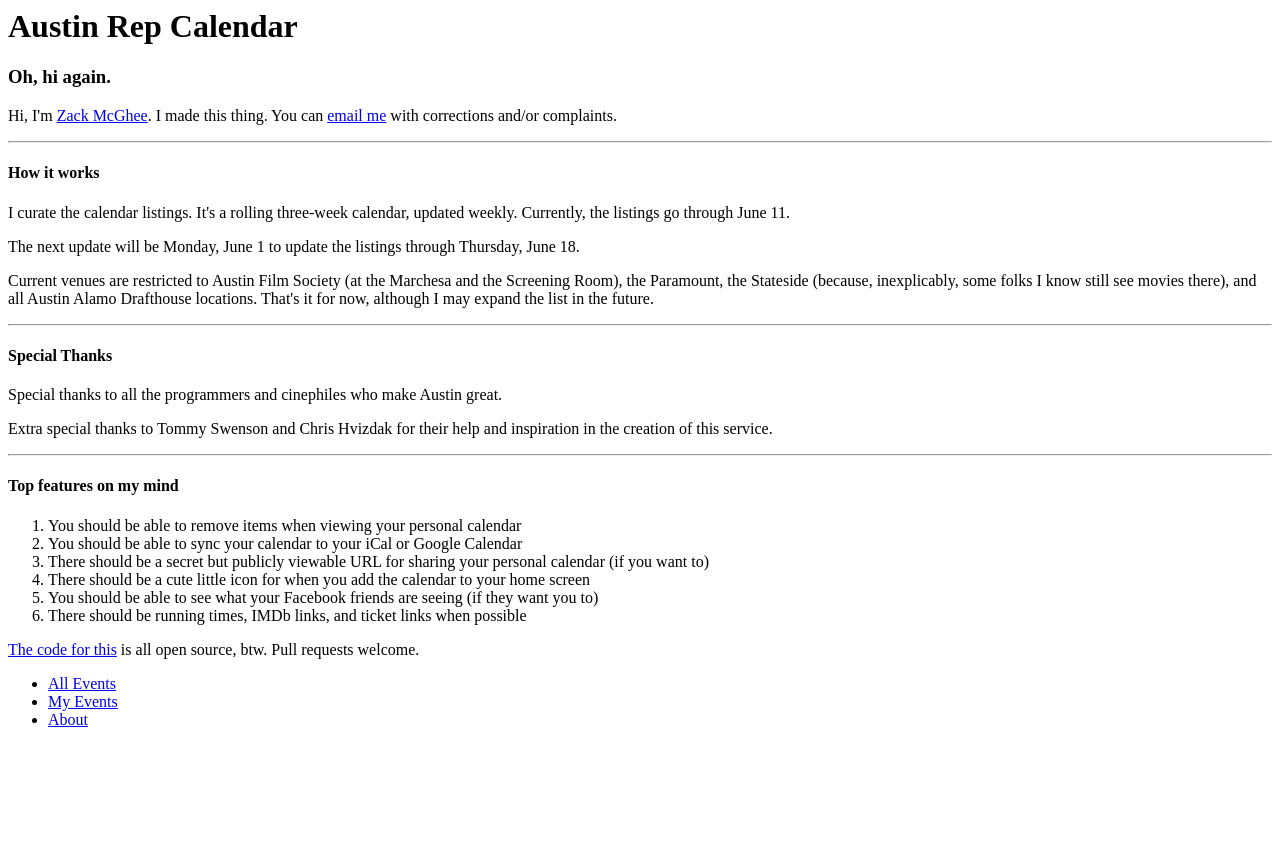
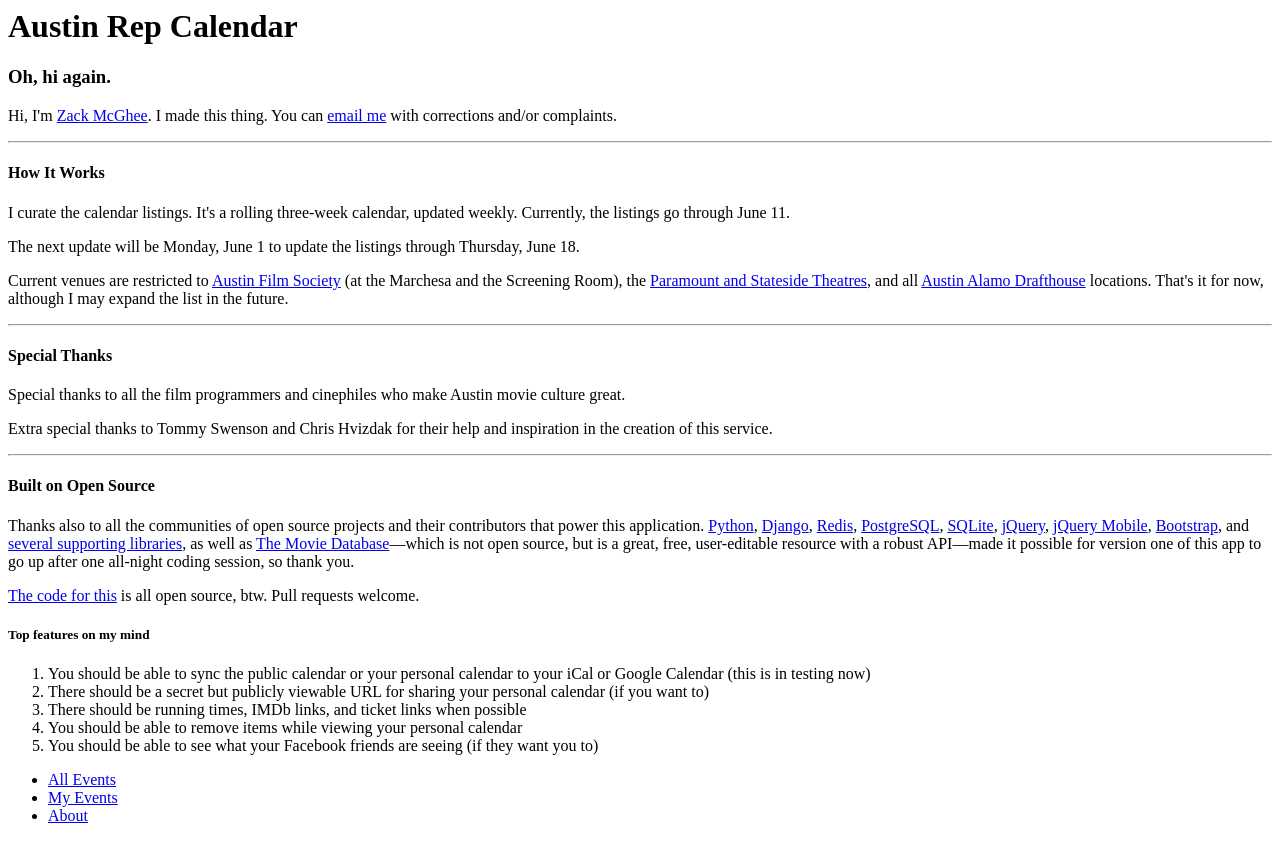
Before and after one commit to zmcghee/reelguide, a Django app: template repertory/templates/about.html in a window 1280 px wide. Before the commit the page ends 727 px from the top, so only its background shows below. Run offline with Django 3.2, Linux system fonts and the light colour scheme; the template is opened without the code that fills it, so the values that code supplies are empty.

Commit message:
Update the copy on the About page

```diff
--- a/repertory/templates/about.html
+++ b/repertory/templates/about.html
@@ -7,25 +7,26 @@
         <h3>Oh, hi again.</h3>
         <p>Hi, I'm <a href="http://zackmcghee.com/">Zack McGhee</a>. I made this thing. You can <a href="mailto:zack.mcghee@gmail.com">email me</a> with corrections and/or complaints.</p>
         <hr />
-        <h4>How it works</h4>
+        <h4>How It Works</h4>
         <p>I curate the calendar listings. It's a rolling three-week calendar, updated weekly. Currently, the listings go through June 11.</p>
         <p>The next update will be Monday, June 1 to update the listings through Thursday, June 18.</p>
-        <p>Current venues are restricted to Austin Film Society (at the Marchesa and the Screening Room), the Paramount, the Stateside (because, inexplicably, some folks I know still see movies there), and all Austin Alamo Drafthouse locations. That's it for now, although I may expand the list in the future.</p>
+        <p>Current venues are restricted to <a href="https://www.austinfilm.org/">Austin Film Society</a> (at the Marchesa and the Screening Room), the <a href="http://www.austintheatre.org/site/PageServer?pagename=Home">Paramount and Stateside Theatres</a>, and all <a href="http://drafthouse.com/austin">Austin Alamo Drafthouse</a> locations. That's it for now, although I may expand the list in the future.</p>
         <hr />
         <h4>Special Thanks</h4>
-        <p>Special thanks to all the programmers and cinephiles who make Austin great.</p>
+        <p>Special thanks to all the film programmers and cinephiles who make Austin movie culture great.</p>
         <p>Extra special thanks to Tommy Swenson and Chris Hvizdak for their help and inspiration in the creation of this service.</p>
         <hr />
-        <h4>Top features on my mind</h4>
+        <h4>Built on Open Source</h4>
+        <p>Thanks also to all the communities of open source projects and their contributors that power this application. <a href="https://www.python.org/">Python</a>, <a href="https://www.djangoproject.com/">Django</a>, <a href="http://redis.io/">Redis</a>, <a href="http://www.postgresql.org/">PostgreSQL</a>, <a href="https://www.sqlite.org/">SQLite</a>, <a href="http://jquery.com/">jQuery</a>, <a href="http://jquerymobile.com/">jQuery Mobile</a>, <a href="http://getbootstrap.com/">Bootstrap</a>, and <a href="https://github.com/zmcghee/reelguide/blob/master/requirements.txt">several supporting libraries</a>, as well as <a href="https://www.themoviedb.org">The Movie Database</a>&mdash;which is not open source, but is a great, free, user-editable resource with a robust API&mdash;made it possible for version one of this app to go up after one all-night coding session, so thank you.</p>
+        <p><a href="https://github.com/zmcghee/reelguide">The code for this</a> is all open source, btw. Pull requests welcome.</p>
+        <h5>Top features on my mind</h5>
         <ol>
-            <li>You should be able to remove items when viewing your personal calendar</li>
-            <li>You should be able to sync your calendar to your iCal or Google Calendar</li>
+            <li>You should be able to sync the public calendar or your personal calendar to your iCal or Google Calendar (this is in testing now)</li>
             <li>There should be a secret but publicly viewable URL for sharing your personal calendar (if you want to)</li>
-            <li>There should be a cute little icon for when you add the calendar to your home screen</li>
+            <li>There should be running times, IMDb links, and ticket links when possible</li>
+            <li>You should be able to remove items while viewing your personal calendar</li>
             <li>You should be able to see what your Facebook friends are seeing (if they want you to)</li>
-            <li>There should be running times, IMDb links, and ticket links when possible</li>
         </ol>
-        <p><a href="https://github.com/zmcghee/reelguide">The code for this</a> is all open source, btw. Pull requests welcome.</p>
     </div>
 </div><!-- /content -->
 
```
